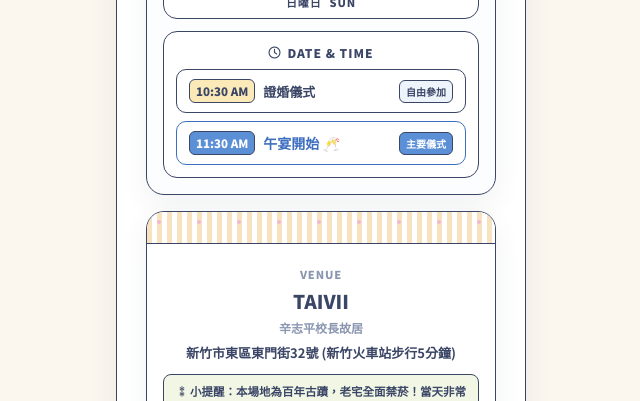
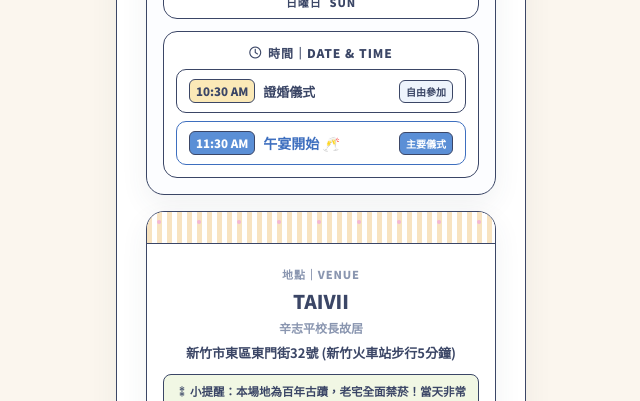
Before and after one commit to tinactina/leotina-wedding-20271212, a plain HTML site: page index.html in a window 1280 px wide. Both pictures are taken after a click on the element "clickopen". Shown: the part 399-800 px from the top of the page, without its empty margins (319-959 px from the left). Drawn offline with Linux system fonts and the light colour scheme.

Commit message:
Update labels to include Japanese translations

```diff
--- a/index.html
+++ b/index.html
@@ -266,7 +266,7 @@ h2 { margin: 0 0 10px; font-size: 24px; letter-spacing: .06em; line-height: 1.25
 </div>
 </div>
 <div class="when">
-<p class="label"><i class="fa-regular fa-clock"></i> Date &amp; Time</p>
+<p class="label"><i class="fa-regular fa-clock"></i> 時間｜Date &amp; Time</p>
 <div class="schedule-list">
 <div class="schedule-item">
 <div class="schedule-left"><span class="time-highlight">10:30 AM</span><span class="event-name">證婚儀式</span></div>
@@ -283,7 +283,7 @@ h2 { margin: 0 0 10px; font-size: 24px; letter-spacing: .06em; line-height: 1.25
 <div class="tag">
 <svg class="pat" preserveAspectRatio="none" aria-hidden="true"><rect width="100%" height="100%" fill="url(#pStripes)"/></svg>
 <div class="body">
-<p class="label" style="font-size:11px; color:var(--muted); margin-bottom:2px;">Venue</p>
+<p class="label" style="font-size:11px; color:var(--muted); margin-bottom:2px;">地點｜Venue</p>
 <p class="big">TAIVII</p>
 <p class="sub">辛志平校長故居</p>
 <p>新竹市東區東門街32號 (新竹火車站步行5分鐘)</p>
```
